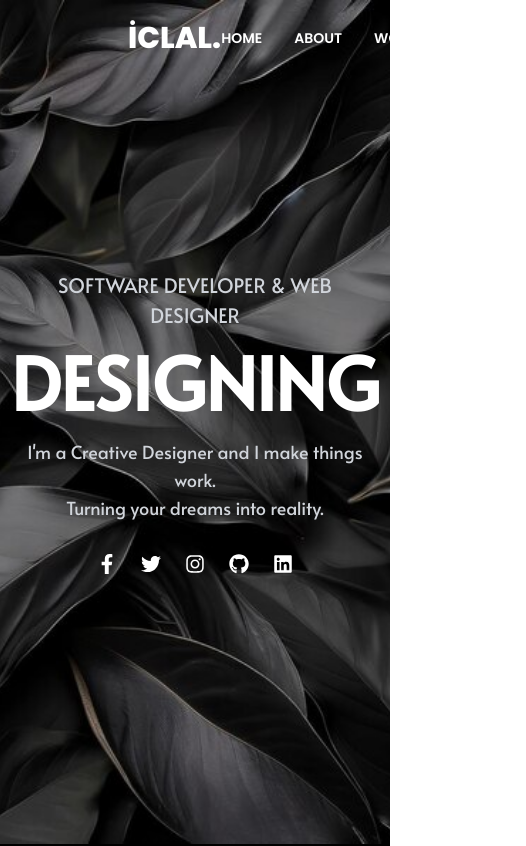
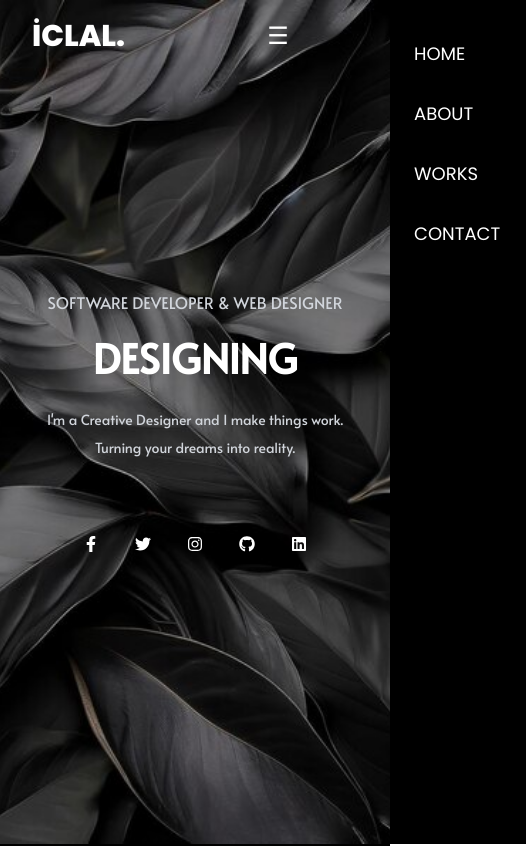
Before and after one commit to iclalKayacan/my-portfolio, a React (Create React App) app: page / in a window 390 px wide. Shown: the top 846 px of the page, 526 px wide, since content can reach past the window. Built offline with nearby package versions, Linux system fonts and the light colour scheme.

Commit message:
Responsive tasarım eklendi

```diff
--- a/src/components/About.jsx
+++ b/src/components/About.jsx
@@ -34,7 +34,7 @@ const About = () => (
       </div>
 
       {/* Image Section */}
-      <div className="lg:w-1/2 mt-10 lg:mt-0 flex justify-center">
+      <div className="lg:w-1/2 mt-10 lg:mt-0 flex justify-center hidden lg:flex">
         <img
           src="/assets/me.jpg"
           alt="About Me"
--- a/src/components/Contact.jsx
+++ b/src/components/Contact.jsx
@@ -1,12 +1,13 @@
+
+
 const Contact = () => (
-  <section id="contact" className="py-40 bg-black text-white">
+  <section id="contact" className="py-20 bg-black text-white">
     <div className="max-w-7xl mx-auto flex flex-col lg:flex-row items-start justify-between px-6">
-      {/* Left Section: Message Form */}
       <div className="lg:w-1/2 w-full mb-10 lg:mb-0">
-        <h2 className="text-2xl md:text-4xl font-bold mb-6">
-          Let’s work together projects
+        <h2 className="text-3xl md:text-5xl font-bold mb-6">
+          Let’s work together on your projects
         </h2>
-        <p className="text-lg mb-8">Just send me email here</p>
+        <p className="text-xl mb-8">Just send me an email here</p>
 
         <form className="space-y-8">
           <div className="space-y-6">
@@ -36,7 +37,7 @@ const Contact = () => (
       </div>
 
       {/* Right Section: Contact Info */}
-      <div className="lg:w-1/2 w-full text-left space-y-6 ml-40 mt-40">
+      <div className="lg:w-1/2 w-full text-left space-y-6 lg:ml-20 lg:mt-0 mt-10">
         <h3 className="text-2xl font-semibold mb-4">Contact Info</h3>
         <p className="text-lg">Email: example@email.com</p>
         <p className="text-lg">Phone: +123 456 7890</p>
--- a/src/components/Header.jsx
+++ b/src/components/Header.jsx
@@ -4,6 +4,7 @@ import { Link } from "react-scroll";
 const Header = () => {
   // State to track the scroll position
   const [scrolled, setScrolled] = useState(false);
+  const [menuOpen, setMenuOpen] = useState(false); // State for mobile menu
 
   // Effect to handle scroll event
   useEffect(() => {
@@ -24,17 +25,25 @@ const Header = () => {
     };
   }, []);
 
+  // Close menu when clicking outside
+  const handleOverlayClick = () => {
+    if (menuOpen) setMenuOpen(false);
+  };
+
   return (
     <header className="w-full">
       <nav
-        className={`fixed top-0 w-full flex justify-between px-32 py-5 z-10 transition-all ${
+        className={`fixed top-0 w-full flex justify-between px-8 lg:px-32 py-4 z-20 transition-all ${
           scrolled ? "bg-[#111111]" : "bg-transparent"
         }`}
       >
+        {/* Logo Section */}
         <div className="text-white text-3xl font-extrabold flex items-center">
           <span>İCLAL.</span>
         </div>
-        <div className="flex space-x-8 text-white text-sm font-semibold items-center">
+
+        {/* Desktop Menu */}
+        <div className="hidden lg:flex space-x-8 text-white text-sm font-semibold items-center">
           <Link
             to="home"
             smooth={true}
@@ -51,7 +60,6 @@ const Header = () => {
           >
             ABOUT
           </Link>
-
           <Link
             to="works"
             smooth={true}
@@ -69,6 +77,68 @@ const Header = () => {
             CONTACT
           </Link>
         </div>
+
+        {/* Mobile Hamburger Menu */}
+        <div className="lg:hidden flex items-center ml-auto">
+          <button
+            onClick={() => setMenuOpen(!menuOpen)}
+            className="text-white text-2xl focus:outline-none"
+          >
+            {menuOpen ? "✖" : "☰"}
+          </button>
+        </div>
+
+        {/* Overlay (for closing menu by clicking outside) */}
+        {menuOpen && (
+          <div
+            className="fixed inset-0 bg-black bg-opacity-50 z-20"
+            onClick={handleOverlayClick}
+          ></div>
+        )}
+
+        {/* Mobile Menu Overlay */}
+        <div
+          className={`fixed top-0 right-0 h-full w-64 bg-black text-white flex flex-col items-start px-6 py-10 transform transition-transform z-30 ${
+            menuOpen ? "translate-x-0" : "translate-x-full"
+          }`}
+        >
+          <Link
+            to="home"
+            smooth={true}
+            duration={500}
+            className="hover:text-gray-500 cursor-pointer text-lg mb-6"
+            onClick={() => setMenuOpen(false)}
+          >
+            HOME
+          </Link>
+          <Link
+            to="about"
+            smooth={true}
+            duration={500}
+            className="hover:text-gray-500 cursor-pointer text-lg mb-6"
+            onClick={() => setMenuOpen(false)}
+          >
+            ABOUT
+          </Link>
+          <Link
+            to="works"
+            smooth={true}
+            duration={500}
+            className="hover:text-gray-500 cursor-pointer text-lg mb-6"
+            onClick={() => setMenuOpen(false)}
+          >
+            WORKS
+          </Link>
+          <Link
+            to="contact"
+            smooth={true}
+            duration={500}
+            className="hover:text-gray-500 cursor-pointer text-lg"
+            onClick={() => setMenuOpen(false)}
+          >
+            CONTACT
+          </Link>
+        </div>
       </nav>
     </header>
   );
--- a/src/components/Works.jsx
+++ b/src/components/Works.jsx
@@ -1,7 +1,7 @@
 const Works = () => (
   <section
     id="works"
-    className="py-60 bg-cover bg-center text-white px-10"
+    className="py-20 lg:py-48 bg-cover bg-center text-white px-10"
     style={{ backgroundImage: "url('/assets/desk.jpg')" }}
   >
     <div className="max-w-7xl mx-auto flex flex-col lg:flex-row items-start">
--- a/src/pages/Home.jsx
+++ b/src/pages/Home.jsx
@@ -47,7 +47,7 @@ const Home = () => {
   }, []);
 
   return (
-    <div className="home min-h-screen flex flex-col bg-gradient-to-b from-gray-900 via-gray-800 to-gray-900 text-white">
+    <div className="home min-h-screen flex flex-col bg-black text-white">
       {/* Header */}
       <Header />
 
--- a/src/styles/Home.css
+++ b/src/styles/Home.css
@@ -1,6 +1,5 @@
-/* Apply the fonts to your body and headings */
 body {
-  font-family: "Poppins", sans-serif; /* Default font */
+  font-family: "Poppins", sans-serif;
 }
 
 h1,
@@ -10,20 +9,19 @@ h4,
 h5,
 h6,
 p {
-  font-family: "Alata", sans-serif; /* Use Alata for headings and paragraphs */
+  font-family: "Alata", sans-serif;
 }
 
-/* Specific classes (if you want to target them) */
 .rotating-text span {
   font-family: "Alata", sans-serif;
-  font-weight: 600; /* Optionally apply a bold style */
+  font-weight: 600;
 }
 
 .social-icons i {
-  font-family: "Poppins", sans-serif; /* Apply Poppins to the icons */
+  font-family: "Poppins", sans-serif;
 }
 #home {
-  background-image: url("../../public/assets/bg.jpg"); /* Adjust the path to the location of your image */
+  background-image: url("../../public/assets/bg.jpg");
   background-size: cover;
   background-position: center;
   background-repeat: no-repeat;
@@ -47,10 +45,48 @@ p {
   color: #d1d5db;
 }
 
-/* Header component */
 header {
-  background-color: rgba(0, 0, 0, 0.3); /* Semi-transparent background */
-  position: fixed; /* Fix the header at the top */
-  width: 100%; /* Make it span the full width */
-  z-index: 1000; /* Ensure it appears above other elements */
+  background-color: rgba(0, 0, 0, 0.3);
+  position: fixed;
+  width: 100%;
+  z-index: 1000;
 }
+
+@media (max-width: 768px) {
+  .home h1 {
+    font-size: 2.5rem;
+  }
+
+  .home h2 {
+    font-size: 1rem;
+  }
+
+  .home p {
+    font-size: 0.875rem;
+  }
+
+  .social-icons {
+    margin-top: 4rem;
+    gap: 1rem; /* Yatay boşluk eklemek için gap özelliği kullanıldı */
+    display: flex; /* Gap çalışması için flex container gerektiğinden eklenmeli */
+    justify-content: center;
+  }
+
+  .social-icons a {
+    transform: scale(0.8);
+  }
+
+  section {
+    padding: 20px 10px;
+  }
+
+  button {
+    width: 10rem;
+    height: 2.5rem;
+    font-size: 0.875rem;
+  }
+
+  .flex {
+    gap: 0.5rem;
+  }
+}
```
Also changed, not shown: src/styles/Contact.css (added, +96 -0 lines).
